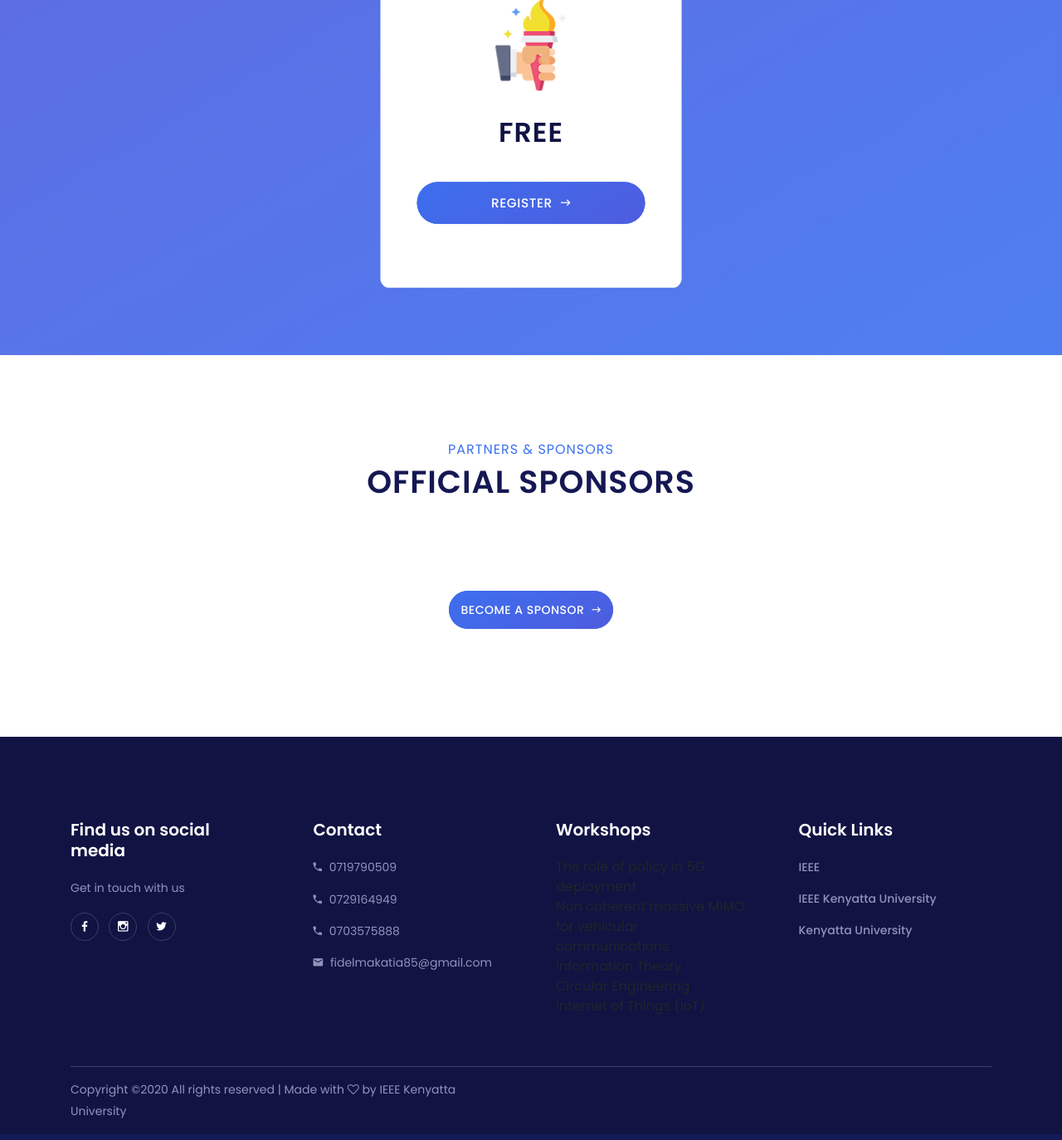
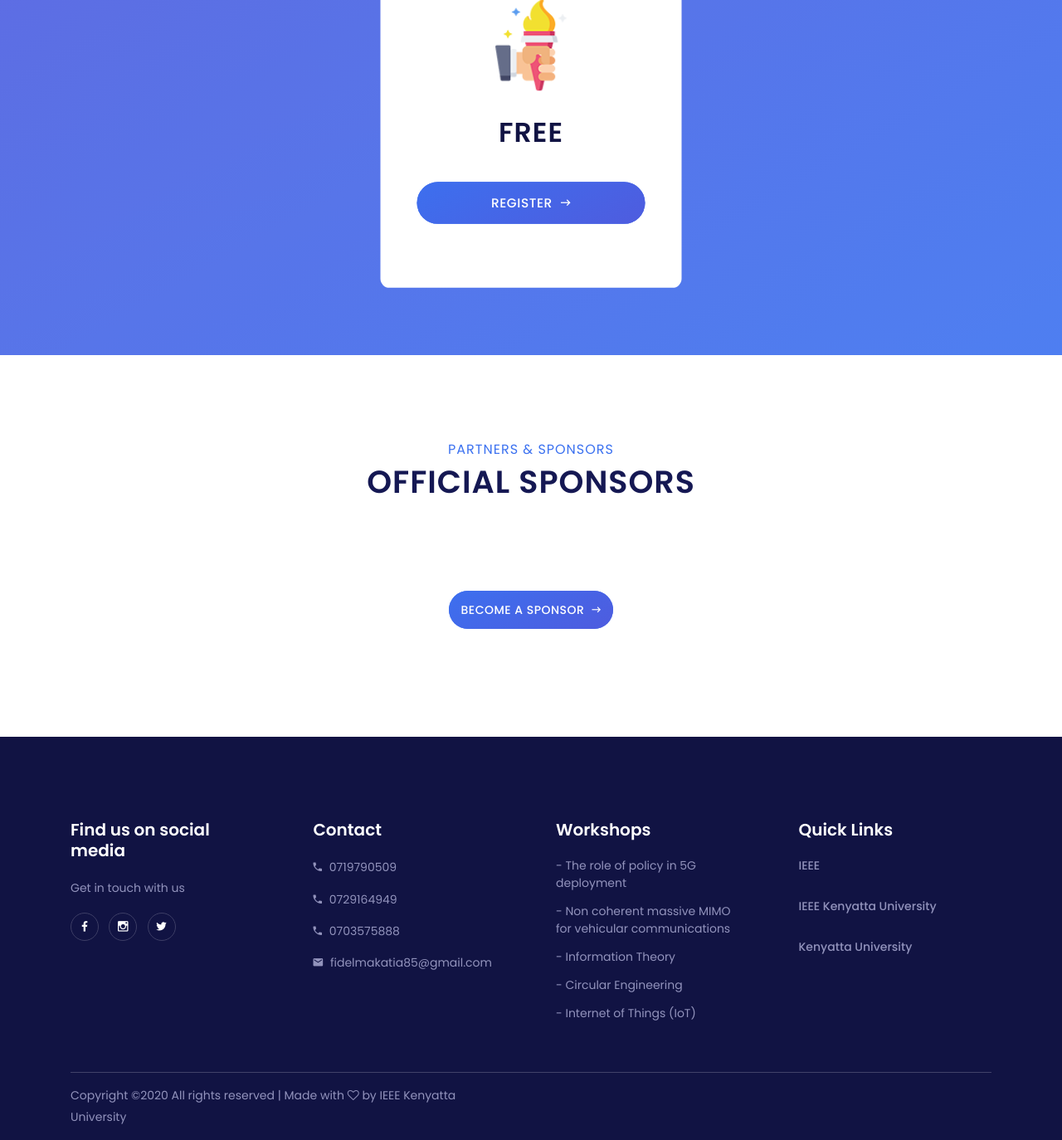
Before and after one commit to EricOuma/engineering_festival, a Django app: page / in a window 1280 px wide. Shown: the part 3665-5039 px from the top of the page at 83% size. Run offline with Django 3.2, Linux system fonts and the light colour scheme; data that the repository does not hold is empty; some libraries are stand-ins or nearby versions.

Commit message:
major updates

```diff
--- a/main/static/css/styles.css
+++ b/main/static/css/styles.css
@@ -1022,6 +1022,10 @@ input:required {
   .main-footer-area .single-footer-widget p {
     color: #9293bc;
     font-size: 14px; }
+    .main-footer-area .single-footer-widget li {
+      color: #9293bc;
+      margin-bottom: 13px;
+      font-size: 14px; }
     .main-footer-area .single-footer-widget p i {
       margin-right: 5px; }
   .main-footer-area .single-footer-widget .footer-logo {
--- a/main/templates/base.html
+++ b/main/templates/base.html
@@ -7,6 +7,7 @@
     <meta name="description" content="Engineering Festival organized by IEEE Kenyatta University Student Branch.">
     <meta http-equiv="X-UA-Compatible" content="IE=edge">
     <meta name="viewport" content="width=device-width, initial-scale=1, shrink-to-fit=no">
+    <meta http-equiv="cache-control" content="no-cache"/>
     <meta property="og:url"           content="https://engineeringfest.herokuapp.com/" />
     <meta property="og:type"          content="website" />
     <meta property="og:title"         content="Engineering Festival" />
@@ -128,11 +129,11 @@
 
                             <!-- Footer Nav -->
                             <ul class="footer-nav">
-                                <li>The role of policy in 5G deployment</li>
-                                <li>Non coherent massive MIMO for vehicular communications</li>
-                                <li>Information Theory</li>
-                                <li>Circular Engineering</li>
-                                <li>Internet of Things (IoT)</li>
+                                <li>- The role of policy in 5G deployment</li>
+                                <li>- Non coherent massive MIMO for vehicular communications</li>
+                                <li>- Information Theory</li>
+                                <li>- Circular Engineering</li>
+                                <li>- Internet of Things (IoT)</li>
                             </ul>
                         </div>
                     </div>
--- a/main/templates/index.html
+++ b/main/templates/index.html
@@ -7,7 +7,7 @@
     <div class="welcome-slides owl-carousel">
         <!-- Single Slide -->
         <div class="single-welcome-slide bg-img bg-overlay jarallax"
-            style="background-image: url({% static 'img/bg-img/4.jpg' %});">
+            style="background-image: url({% static 'img/bg-img/1.jpg' %});">
             <div class="container h-100">
                 <div class="row h-100 align-items-center">
                     {% if messages %}
@@ -220,6 +220,7 @@
             </div>
             {% endfor %}
             <div class="col-12 text-center">
+                <a href="{% static 'docs/speakers.pdf' %}" class="btn confer-btn mr-2">Download (PDF) <i class="zmdi zmdi-long-arrow-right"></i></a>
                 <a href="{% url 'speakers' %}" class="btn confer-btn">View More <i class="zmdi zmdi-long-arrow-right"></i></a>
             </div>
 
@@ -351,7 +352,7 @@
                 <div class="col-12">
                     <div class="more-schedule-btn text-center mt-50 wow fadeInUp" data-wow-delay="300ms">
                         <a href="{% url 'programs' %}" class="btn confer-gb-btn mr-2">View Full Program</a>
-                        <a href="#" class="btn confer-gb-btn">Download schedule (Pdf)</a>
+                        <a href="{% static 'docs/schedule.pdf' %}" class="btn confer-gb-btn">Download schedule (Pdf)</a>
                     </div>
                 </div>
             </div>
```
Also changed, not shown: 3 other files.
